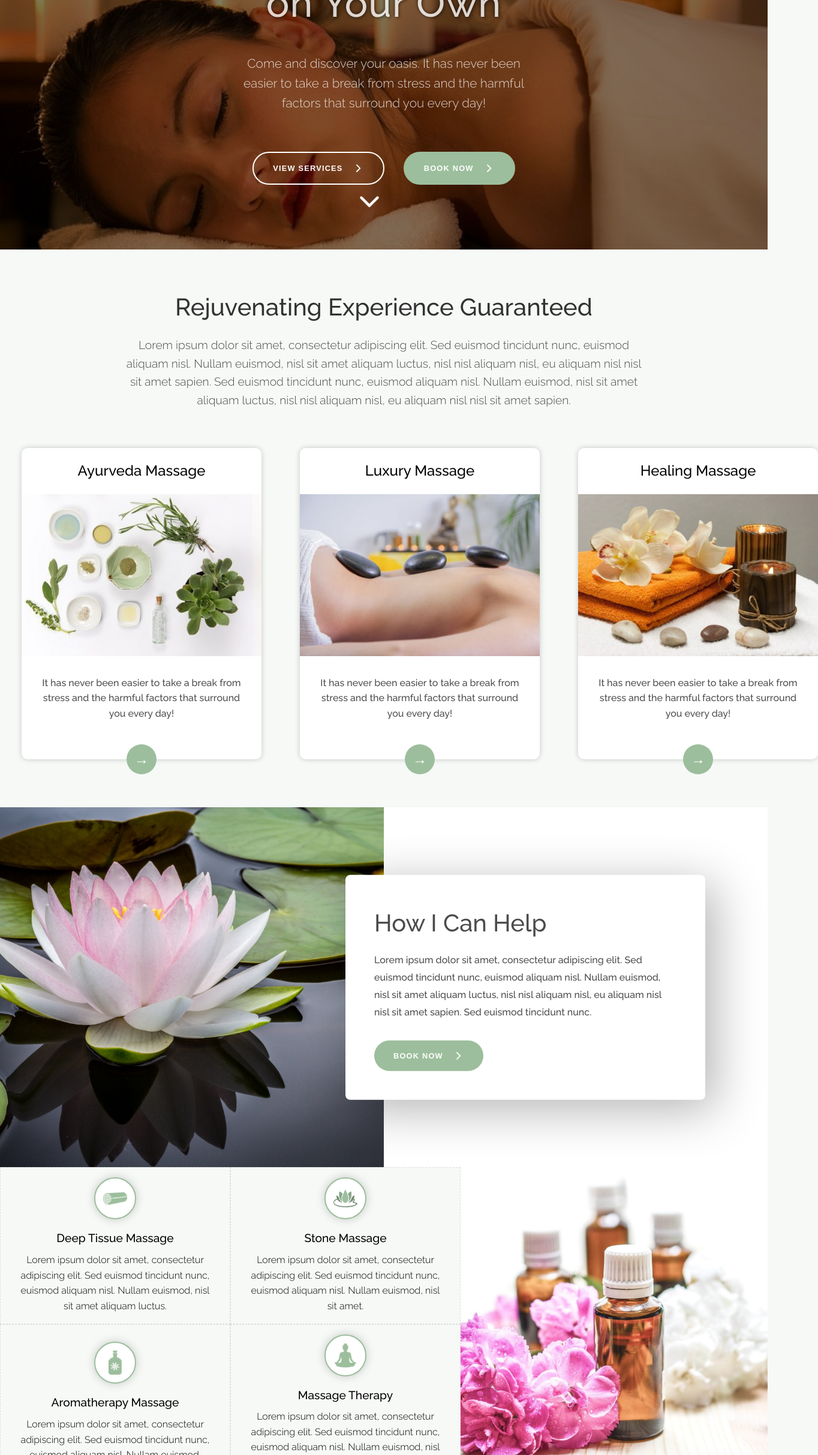
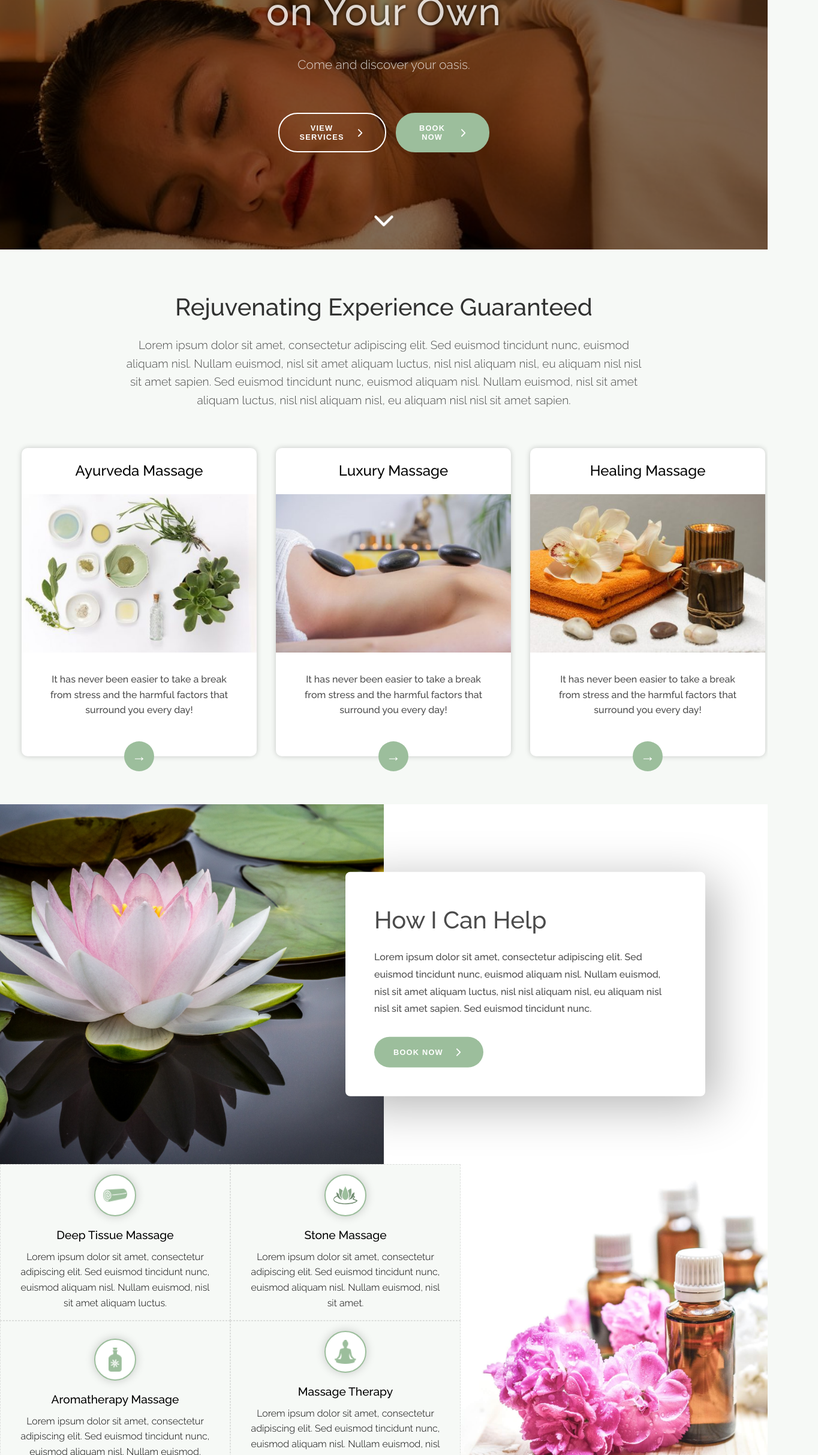
Before and after one commit to grosen-coding/ryanbrowne-rmt, a React (Create React App) app: page / in a window 1280 px wide. Shown: the part 374-2800 px from the top of the page at 60% size, 1364 px wide, since content can reach past the window. Built offline with nearby package versions, Linux system fonts and the light colour scheme.

Commit message:
basic layout and minor styling done, no responsiveness yet

```diff
--- a/src/App.css
+++ b/src/App.css
@@ -4,6 +4,7 @@
     margin: 0;
     padding: 0;
 }
+
 
 /* src/App.css */
 
--- a/src/components/footer/index.js
+++ b/src/components/footer/index.js
@@ -12,7 +12,6 @@ const navLinks = [
   { title: "Mission", path: "#about" },
   { title: "Services", path: "#services" },
   { title: "Promotions", path: "#promotions" },
-  { title: "Testimonials", path: "#testimonials" },
   { title: "Blog", path: "#blog" },
   { title: "Contact", path: "#contact" },
 ];
--- a/src/components/hero/index.js
+++ b/src/components/hero/index.js
@@ -16,10 +16,7 @@ function Hero() {
     <HeroContainer ref={heroRef} id="home">
       <TitleContainer>
         <h1>Relaxing is Never Easy on Your Own</h1>
-        <h2>
-          Come and discover your oasis. It has never been easier to take a break
-          from stress and the harmful factors that surround you every day!
-        </h2>
+        <h2>Come and discover your oasis.</h2>
 
         <ButtonGroup>
           <Button
@@ -35,7 +32,7 @@ function Hero() {
             textColor="#fff"
             text="Book Now"
             bgColor="var(--green-med)"
-            margin={"0 0 0 1rem"}
+            margin={"0"}
             hover="background-color: transparent; color: var(--green-med); border: 2px solid #fff;"
           />
         </ButtonGroup>
@@ -87,7 +84,9 @@ const TitleContainer = styled.div`
     font-weight: 400;
     font-size: 4rem;
     letter-spacing: 1.2px;
+    line-height: 1.2;
     margin-bottom: 2rem;
+    /* margin-top: -3rem; */
     opacity: 0.8;
     animation: fadeIn 2s ease-in-out;
     text-shadow: 2px 2px 5px rgba(0, 0, 0, 0.5),
@@ -107,18 +106,30 @@ const TitleContainer = styled.div`
     font-size: 1.3rem;
     font-weight: 300;
     color: #fff;
-    opacity: 0.8;
+    opacity: 0;
     width: 70%;
     margin: 0 auto;
     margin-bottom: 4rem;
+    animation: fadeIn 1s ease-in-out forwards;
+    animation-delay: 2s;
+
+    @keyframes fadeIn {
+      0% {
+        opacity: 0;
+      }
+      100% {
+        opacity: 0.8;
+      }
+    }
   }
 `;
 
 const ButtonGroup = styled.div`
   display: flex;
-  justify-content: center;
+  width: 50%;
+  justify-content: space-between;
   align-items: center;
-  margin: 2rem 0;
+  margin: 2rem auto;
   opacity: 0;
   animation: fadeUp 1.5s ease-in forwards;
   animation-delay: 1.5s;
@@ -162,9 +173,8 @@ const fadeDown = keyframes`
 
 const ScrollDownIndicator = styled.div`
   position: absolute;
-  bottom: 2rem;
-  right: 50%;
-  transform: translateX(50%);
+  bottom: 0;
+
   font-size: 3rem;
   color: #fff;
   cursor: pointer;
--- a/src/pages/sections/blog/blogPost/BlogPost.js
+++ b/src/pages/sections/blog/blogPost/BlogPost.js
@@ -7,7 +7,7 @@ const Post = styled.article`
   flex-direction: column;
   border: 1px solid #ccc;
   border-radius: 5px;
-
+  height: 550px;
   transition: all 0.3s ease-in-out;
   position: relative;
   &:hover {
@@ -122,9 +122,9 @@ const ButtonFull = styled.div`
 `;
 const ButtonWrapper = styled.div`
   width: 100%;
-  height: 100%;
-  position: relative;
-  bottom: -25px;
+
+  position: absolute;
+  bottom: 0;
   z-index: 5;
 
   &:hover ${ButtonArrow}, &:focus ${ButtonArrow} {
@@ -164,7 +164,9 @@ const BlogPost = ({ title, date, excerpt, image, categories }) => (
       <EntryContent>
         <p>{excerpt}</p>
       </EntryContent>
-      <EntryFooter>
+      <EntryFooter></EntryFooter>
+    </ContentWrap>
+    <Underline />
     <ButtonWrapper>
       <ButtonArrow>
         <Arrow>&#x2192;</Arrow>
@@ -181,9 +183,6 @@ const BlogPost = ({ title, date, excerpt, image, categories }) => (
         />
       </ButtonFull>
     </ButtonWrapper>
-      </EntryFooter>
-    </ContentWrap>
-    <Underline />
   </Post>
 );
 
--- a/src/pages/sections/blog/index.js
+++ b/src/pages/sections/blog/index.js
@@ -27,7 +27,7 @@ const Grid = styled.div`
   display: grid;
   grid-template-columns: repeat(3, 1fr);
   grid-gap: 1rem;
-  width: 60%;
+  width: 70%;
 `;
 
 const Blog = () => {
--- a/src/pages/sections/featuredServices/featureCard/featureCard.js
+++ b/src/pages/sections/featuredServices/featureCard/featureCard.js
@@ -32,7 +32,7 @@ function FeatureCard({ title, imgSrc, description }) {
 export default FeatureCard;
 
 const Card = styled.div`
-  width: 400px;
+  width: 100%;
   height: 100%;
   background-color: #fff;
   border-radius: 10px;
--- a/src/pages/sections/services/index.js
+++ b/src/pages/sections/services/index.js
@@ -35,7 +35,7 @@ const services = [
 
 function ServicesSection() {
   return (
-    <Section bgColor="#fff" id="services" height="500px" padding="0">
+    <Section bgColor="#fff" id="services" height="auto" padding="0">
       <ServiceContainer>
         <Left>
           <Services>
@@ -69,6 +69,7 @@ export default ServicesSection;
 const ServiceContainer = styled.div`
   width: 100%;
   height: 100%;
+  min-height: 100%;
   display: flex;
   flex-direction: row;
   justify-content: center;
@@ -88,6 +89,7 @@ const Services = styled.div`
 `;
 
 const ServiceCard = styled.div`
+  min-height: 100%;
   background-color: var(--text-light);
   display: flex;
   flex-direction: column;
@@ -134,8 +136,9 @@ const IconContainer = styled.div`
 const Right = styled.div`
   background-image: url("/images/landscape/accent-oils-flowers.jpeg");
   background-size: cover;
-  background-position: center;
+  background-position: cover;
   background-repeat: no-repeat;
   width: 40%;
-  height: 100%;
+  height: 500px;
+  min-height: 100%;
 `;
```
Also changed, not shown: src/components/device.js (added, +20 -0 lines). Lines whose indentation alone changed are shown as unchanged.
